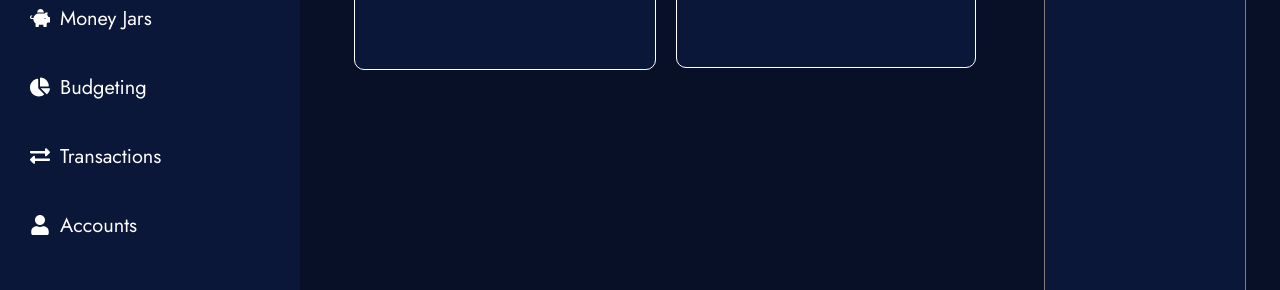
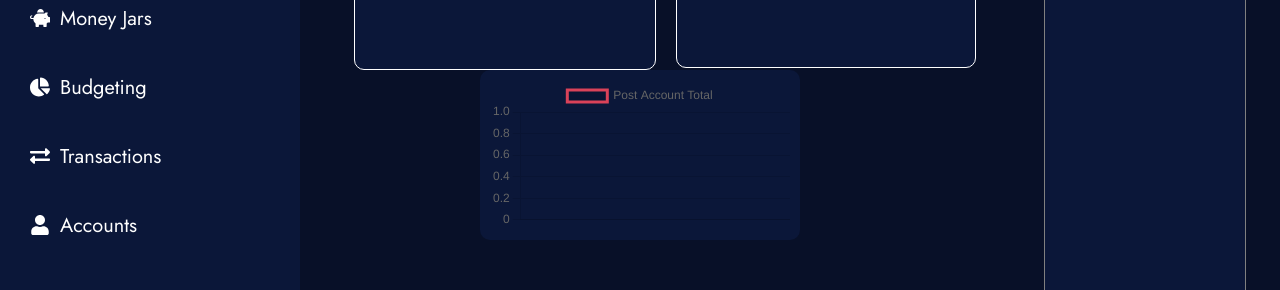
Before and after one commit to UniOfGreenwich/elee1149-coursework--steak, a React (Vite) app in the folder steakinc-web-app/steakinc-web-app/: page /accounts in a window 1280 px wide. Shown: the part 218-508 px from the top of the page. Built offline with nearby package versions, Linux system fonts and the light colour scheme; no server answers.

Commit message:
Added Transactions Chart
Added transactions chart to accounts page - ready for styling

```diff
--- a/steakinc-web-app/steakinc-web-app/src/AccountScreen/AccountScreen.jsx
+++ b/steakinc-web-app/steakinc-web-app/src/AccountScreen/AccountScreen.jsx
@@ -5,6 +5,7 @@ import { Pie } from 'react-chartjs-2';
 import { Chart as ChartJS, ArcElement, Tooltip, Legend } from 'chart.js';
 import './AccountScreen.css';
 import NavSideBar from '../JarsScreen/NavSideBar';
+import TransactionsChart from '../components/TransactionsChart';
 import VerticalCarouselAccounts from './VerticalCarouselAccounts';
 import useWindowDimensions from './useWindowDimensions';
 import HorizontalCarouselAccounts from './HorizontalCarouselAccounts';
@@ -18,6 +19,7 @@ function AccountsScreen() {
     const [showCreateModal, setShowCreateModal] = useState(false);
     const [showDeleteConfirmation, setShowDeleteConfirmation] = useState(false);
     const [errorMessage, setErrorMessage] = useState('');
+    const [transactions, setTransactions] = useState([]);
     const { width } = useWindowDimensions();
     const location = useLocation();
     const userId = location.state?.userId;
@@ -38,6 +40,16 @@ function AccountsScreen() {
             }
         };
 
+        const fetchTransactions = async () => {
+            try {
+                const response = await axios.get(`http://localhost:5000/user_transactions/${userId}`);
+                setTransactions(response.data.transactions);
+            } catch (error) {
+                console.error("Error fetching transactions:", error);
+            }
+        };
+
+        fetchTransactions();
         fetchAccounts();
     }, [userId]);
 
@@ -128,7 +140,7 @@ function AccountsScreen() {
                 <div className="account-summary-container">
                     <div className="account-selected-container">
                         {selectedAccount && (
-                            <div class="account-selected-item">
+                            <div className="account-selected-item">
                                 <p className='account-selected-title'>{selectedAccount.name}</p>
                                 <p className='account-selected-balance'>£{selectedAccount.balance}</p>
                                 <div className="account-selected-button-container">
@@ -143,6 +155,9 @@ function AccountsScreen() {
                             <Pie data={pieData} options={pieOptions} />
                         </div>
                     </div>
+                </div>
+                <div className="transactions-chart-container">
+                    <TransactionsChart transactions={transactions} />
                 </div>
                 {width >= 1024 ? (
                     <VerticalCarouselAccounts accounts={accounts} setSelectedAccount={setSelectedAccount} />
--- a/steakinc-web-app/steakinc-web-app/src/components/TransactionsChart.jsx
+++ b/steakinc-web-app/steakinc-web-app/src/components/TransactionsChart.jsx
@@ -5,7 +5,7 @@ import { Chart as ChartJS, LineElement, PointElement, LinearScale, Title, Catego
 // Register necessary components for Chart.js
 ChartJS.register(LineElement, PointElement, LinearScale, Title, CategoryScale, Tooltip, Legend);
 
-const TransactionsChart = ({ transactions }) => {
+const TransactionsChart = ({ transactions = [] }) => {
     // Sort transactions by date for the chart (ascending order)
     const sortedTransactions = [...transactions].sort((a, b) => new Date(a.transaction_date) - new Date(b.transaction_date));
 
```
Lines whose indentation alone changed are shown as unchanged.
